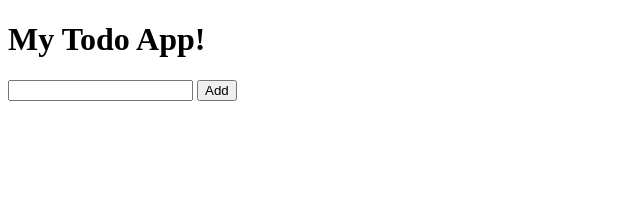
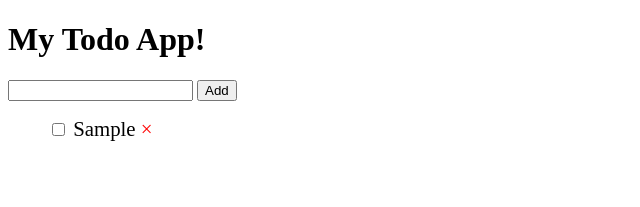
Before and after one commit to why39charactersonlybruh/todo-native-4, a SvelteKit app: page / in a window 1280 px wide. Both pictures are taken after typing "Sample" into the empty fields and a click on the button "Add". Shown: the top 207 px of the page, without its empty margins (0-640 px from the left). Built offline with nearby package versions, Linux system fonts and the light colour scheme.

Commit message:
a whole lot of stuff

```diff
--- a/src/routes/+page.svelte
+++ b/src/routes/+page.svelte
@@ -4,10 +4,20 @@
 	let todoList = [];
 
 	function addToArray() {
-		todoList.push(todoItem);
+		if (todoItem == '') {
+			return;
+		}
+		todoList = [...todoList, {
+			text: todoItem,
+			done: false
+		}];
 		todoList = todoList;
 		console.log(todoList);
 		todoItem = '';
+	}
+	function removeThis(index) {
+		todoList.splice(index, 1);
+		todoList = todoList;
 	}
 
 </script>
@@ -20,5 +30,30 @@
 </form>
 
 <ul>
+	{#each todoList as item, index}
+		<li>
+			<input type="checkbox" bind:checked={item.done}>
+			<span class:done={item.done} >{item.text}</span>
+			<span on:click={() => removeThis (index)}
+			class="remove" role="button" tabindex="0">&times;</span>
+		</li>
+	{/each}
+</ul>
 
-</ul>
+<style>
+	ul {
+		list-style: none;
+	}
+	li {
+		font-size:  1.3rem;
+	}
+	.done {
+		color: red;
+		text-decoration: line-through;
+	}
+	.remove {
+		color: red;
+		cursor: pointer;
+
+	}
+</style>
```
Also changed, not shown: jsconfig.json (deleted, +0 -19 lines).
